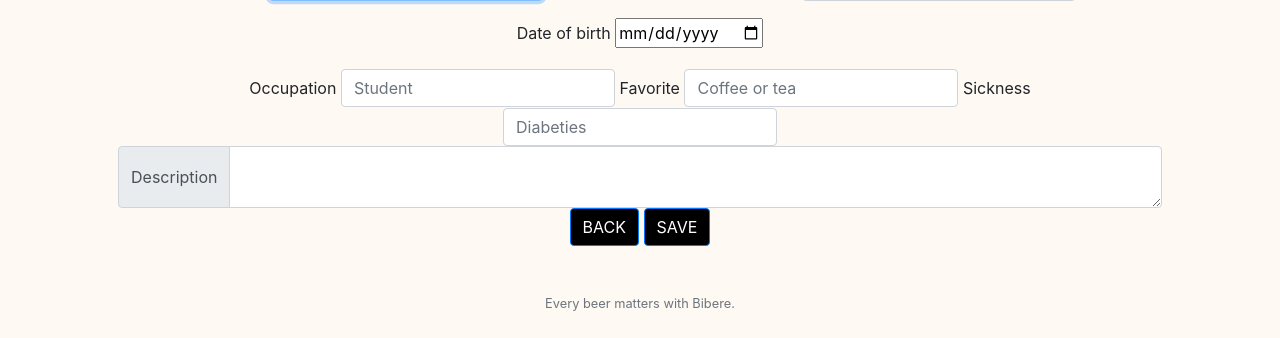
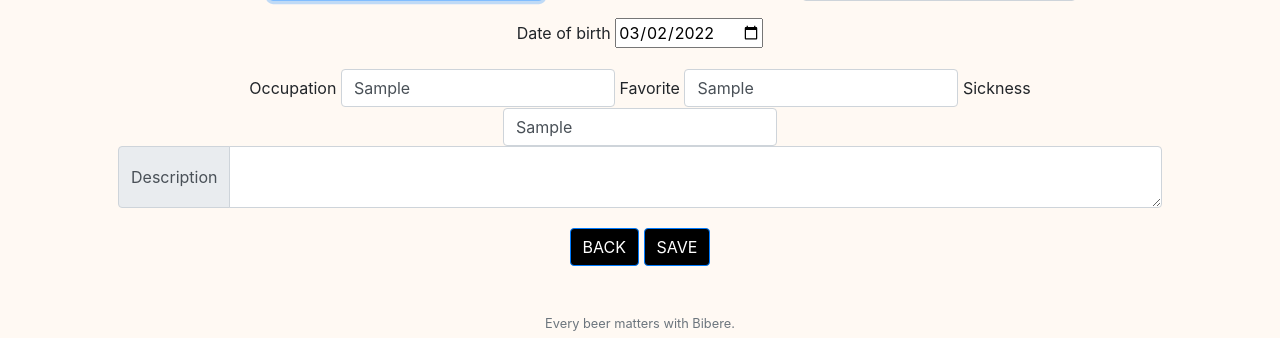
Before and after one commit to sattha249/Bibere, a Flask app: template templates/profile_buyer.html in a window 1280 px wide. Shown: the part 462-800 px from the top of the page. Run offline with Flask 2, Linux system fonts and the light colour scheme; the template is opened without the code that fills it: most values are stand-ins (such as "Sample title", 1, 10 or a date in 2020).

Commit message:
DATABASE of user information and function edit profile

```diff
--- a/templates/profile_buyer.html
+++ b/templates/profile_buyer.html
@@ -6,7 +6,7 @@ Buyer Profile
 
 {% block main %}
 
-<form action="/login_buyer" method="post" name="form" onsubmit="return validate()">
+<form action="/profile_buyer" method="post" name="form">
     <div class="row">
         <div class="col-6"><img src="src" class="rounded mx-auto d-block" alt="Profile Picture"></div>
         <div class="col-6"><h1>username</h1><h2>email</h2></div>
@@ -16,37 +16,41 @@ Buyer Profile
             <div class="col">
                 <div class="form-group">
                     <label for="name">Name:</label>
-                    <input autocomplete="off" autofocus class="form-control" name="name" placeholder="Name" type="text">
+                    <input autocomplete="off" autofocus class="form-control" name="name" placeholder="Name" type="text" value = {{f}}>
                 </div>
             </div>
             <div class="col">
                 <div class="form-group">
                     <label for="surname">Surname:</label>
-                    <input class="form-control" name="surname" placeholder="Surname" type="text">
+                    <input class="form-control" name="surname" placeholder="Surname" type="text" value = {{l}}>
                 </div>
             </div>
         </div>
     </div>
 
 <label for="date">Date of birth</label>
-<input name="date" type = "date">
+<input name="date" type = "date" value="2022-03-02">
 </P>
 <label for="occupation">Occupation</label>
-<input class="form-control" name="occupation" placeholder="Student" type="text">
+<input class="form-control" name="occupation" placeholder="Student" type="text" value = {{oc}}>
 <label for="favorite">Favorite</label>
-<input class="form-control" name="favorite" placeholder="Coffee or tea" type="text">
+<input class="form-control" name="favorite" placeholder="Coffee or tea" type="text" value ={{fav}}>
 <label for="sickness">Sickness</label>
-<input class="form-control" name="sickness" placeholder="Diabeties" type="text">
+<input class="form-control" name="sickness" placeholder="Diabeties" type="text" value = {{s}}>
 <div class="input-group">
     <div class="input-group-prepend">
         <span class="input-group-text">Description</span>
     </div>
-    <textarea class="form-control" aria-label="With textarea"></textarea>
+    <textarea class="form-control" name ="desc" aria-label="With textarea" value = {{desc}}></textarea>
     </div>
+    <div style="padding-top: 20px;">
+        <button class="btn btn-primary" href="profile_display_buyer.html" role="button"  style="background-color: #000000">BACK</button>
+        <button class="btn btn-primary" type="submit"  style="background-color: #000000">SAVE</button>
+    </div>
+
 </form>
 
-<button class="btn btn-primary" href="profile_display_buyer.html" role="button"  style="background-color: #000000">BACK</button>
-<button class="btn btn-primary" type="submit"  style="background-color: #000000">SAVE</button>
+
 
 
 {% endblock %}
```
Also changed, not shown: README.md.
